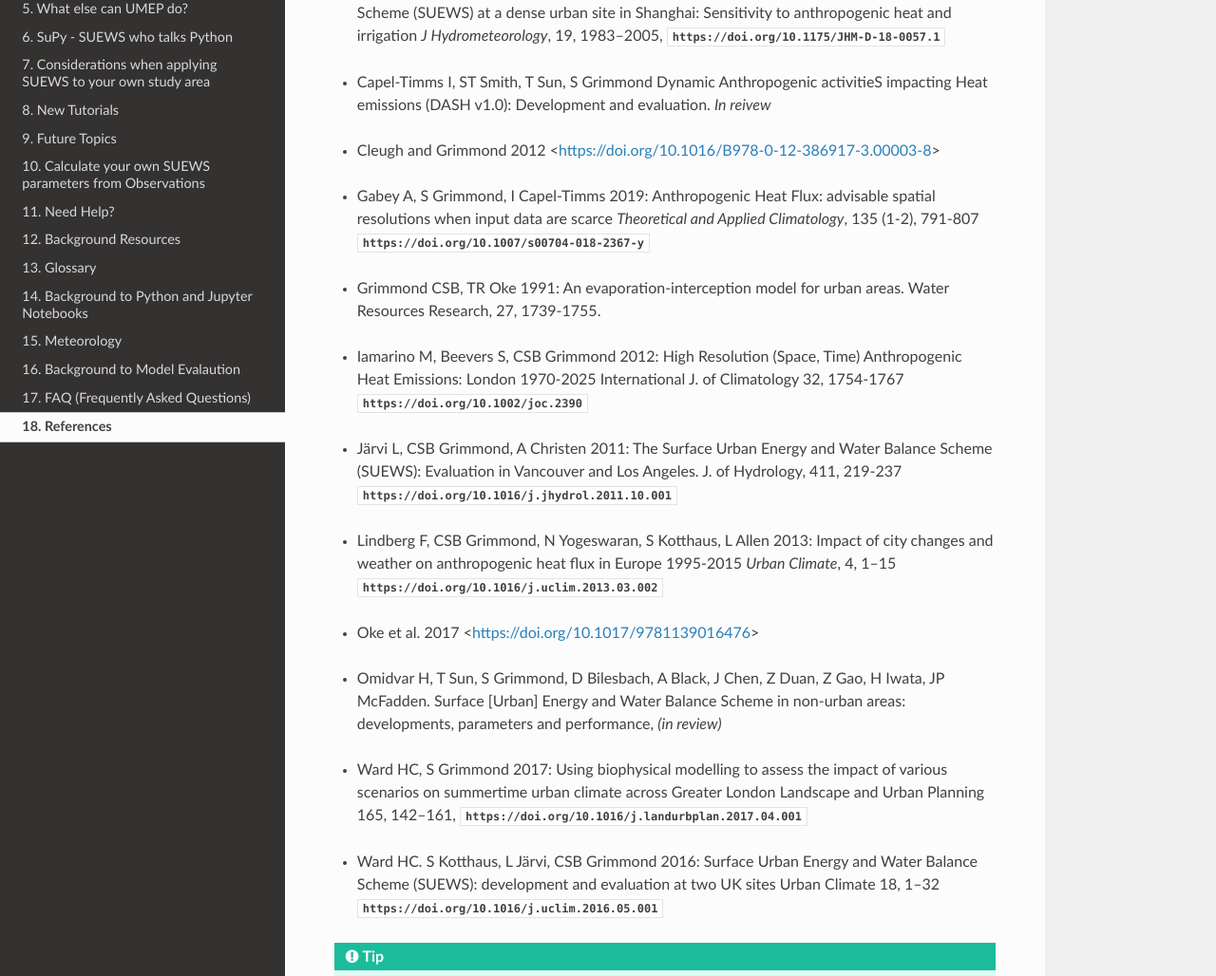
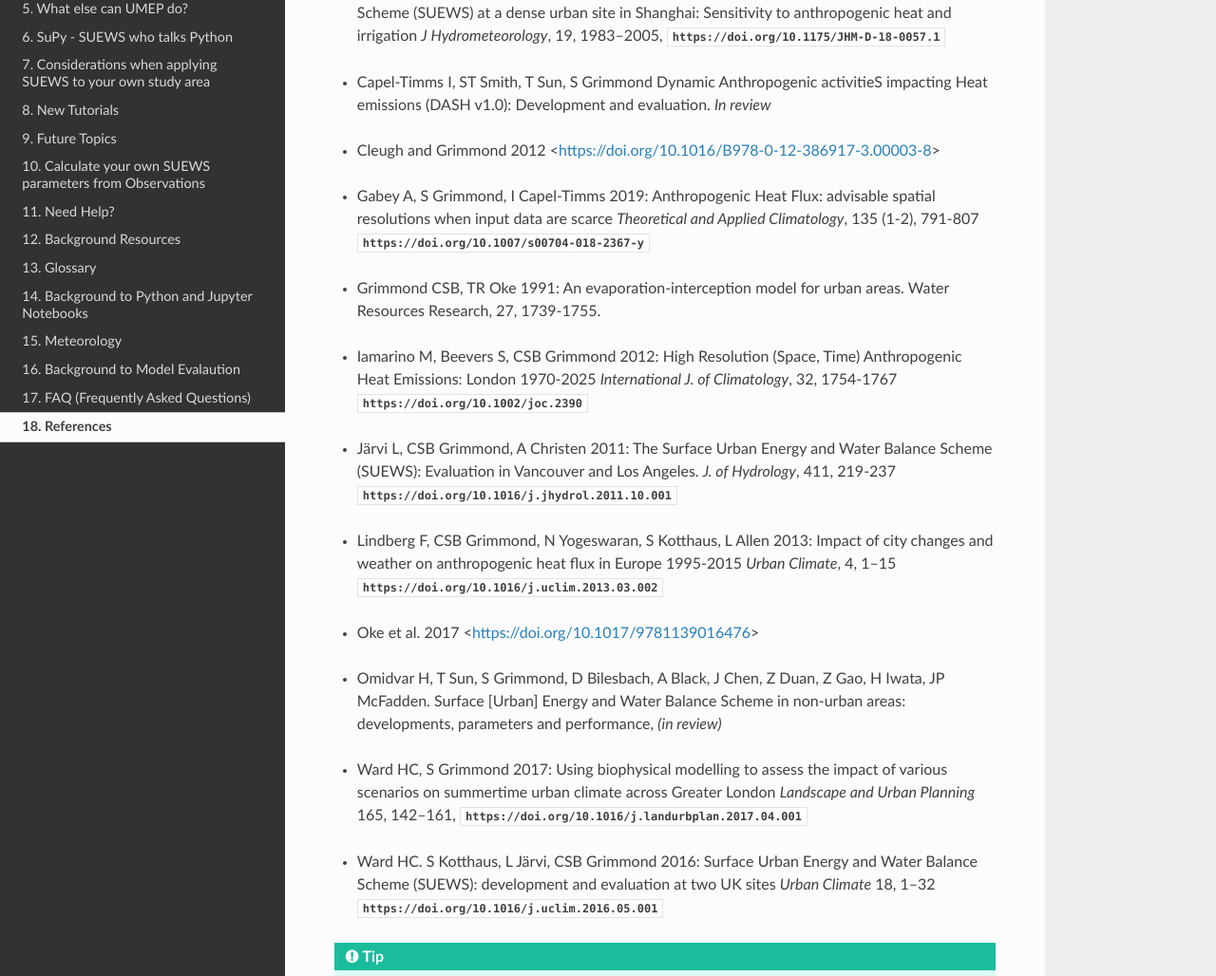
Before and after one commit to Urban-Meteorology-Reading/UMEP-Workshop, a Sphinx documentation site: the page built from source/References/Ref0.rst, in a window 1280 px wide and 1400 px high. Shown: the part 279-1307 px from the top of the window at 95% size. Built offline with Sphinx 7.4.7 and the Read the Docs theme 2.0.0, drawn with Linux system fonts in a browser that asks for light colours.

Commit message:
Update Ref0.rst

```diff
--- a/source/References/Ref0.rst
+++ b/source/References/Ref0.rst
@@ -14,7 +14,7 @@ References
 
 .. _Capel2020:
 
-- Capel-Timms I, ST Smith, T Sun, S Grimmond Dynamic Anthropogenic activitieS impacting Heat emissions (DASH v1.0): Development and evaluation. *In reivew*
+- Capel-Timms I, ST Smith, T Sun, S Grimmond Dynamic Anthropogenic activitieS impacting Heat emissions (DASH v1.0): Development and evaluation. *In review*
 
 .. _Cleugh2012:
 
@@ -31,11 +31,11 @@ References
 
 .. _Iamarino2012:
 
-- Iamarino M, Beevers S, CSB Grimmond 2012: High Resolution (Space, Time) Anthropogenic Heat Emissions: London 1970-2025 International J. of Climatology 32, 1754-1767 `https://doi.org/10.1002/joc.2390 <https://doi.org/10.1002/joc.2390>`
+- Iamarino M, Beevers S, CSB Grimmond 2012: High Resolution (Space, Time) Anthropogenic Heat Emissions: London 1970-2025 *International J. of Climatology*, 32, 1754-1767 `https://doi.org/10.1002/joc.2390 <https://doi.org/10.1002/joc.2390>`
 
 .. _Jarvi2011:
 
-- Järvi L, CSB Grimmond, A Christen 2011: The Surface Urban Energy and Water Balance Scheme (SUEWS): Evaluation in Vancouver and Los Angeles. J. of Hydrology, 411, 219-237 `https://doi.org/10.1016/j.jhydrol.2011.10.001 <https://doi.org/10.1016/j.jhydrol.2011.10.001>`
+- Järvi L, CSB Grimmond, A Christen 2011: The Surface Urban Energy and Water Balance Scheme (SUEWS): Evaluation in Vancouver and Los Angeles. *J. of Hydrology*, 411, 219-237 `https://doi.org/10.1016/j.jhydrol.2011.10.001 <https://doi.org/10.1016/j.jhydrol.2011.10.001>`
 
 .. _Lindberg2013:
 
@@ -51,8 +51,8 @@ References
 
 .. _Ward2017:
 
-- Ward HC, S Grimmond 2017: Using biophysical modelling to assess the impact of various scenarios on summertime urban climate across Greater London Landscape and Urban Planning 165, 142–161, `https://doi.org/10.1016/j.landurbplan.2017.04.001 <https://doi.org/10.1016/j.landurbplan.2017.04.001>`
+- Ward HC, S Grimmond 2017: Using biophysical modelling to assess the impact of various scenarios on summertime urban climate across Greater London *Landscape and Urban Planning* 165, 142–161, `https://doi.org/10.1016/j.landurbplan.2017.04.001 <https://doi.org/10.1016/j.landurbplan.2017.04.001>`
 
 .. _Ward2016:
 
-- Ward HC. S Kotthaus, L Järvi, CSB Grimmond 2016: Surface Urban Energy and Water Balance Scheme (SUEWS): development and evaluation at two UK sites Urban Climate 18, 1–32 `https://doi.org/10.1016/j.uclim.2016.05.001  <https://doi.org/10.1016/j.uclim.2016.05.001>`
+- Ward HC. S Kotthaus, L Järvi, CSB Grimmond 2016: Surface Urban Energy and Water Balance Scheme (SUEWS): development and evaluation at two UK sites *Urban Climate* 18, 1–32 `https://doi.org/10.1016/j.uclim.2016.05.001  <https://doi.org/10.1016/j.uclim.2016.05.001>`
```
